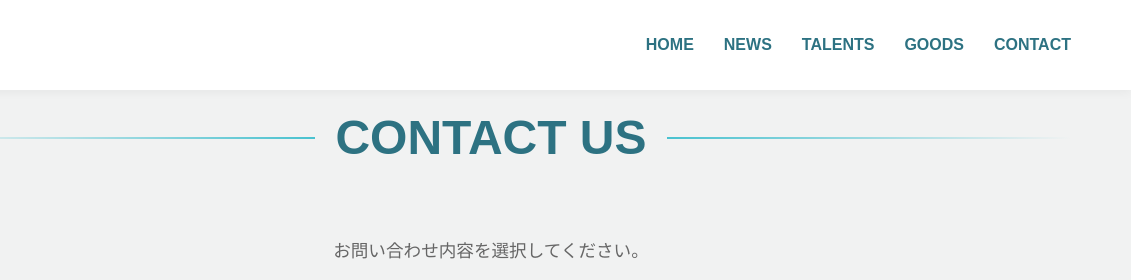
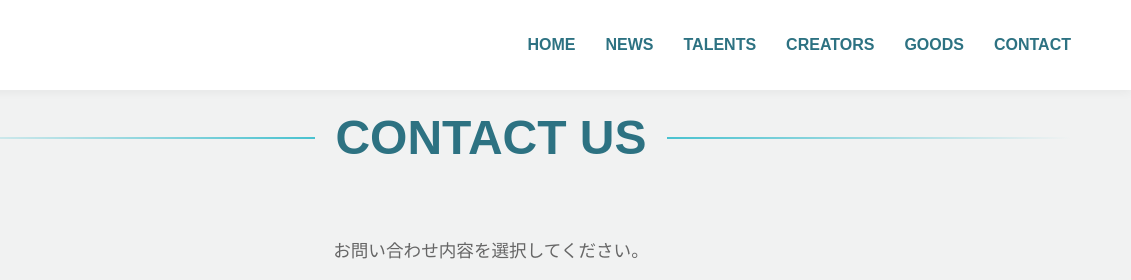
Before and after one commit to Iseebi-info/iseebiHP, a plain HTML site: page contact.html in a window 1280 px wide. Shown: the top 280 px of the page, 149-1280 px from the left. Drawn offline with Linux system fonts and the light colour scheme.

Commit message:
Update contact.html

```diff
--- a/contact.html
+++ b/contact.html
@@ -35,7 +35,12 @@
                     <span class="bar"></span>
                 </button>
                 <ul class="nav-list">
-                    <li><a href="index.html#hero">HOME</a></li> <li><a href="index.html#news">NEWS</a></li> <li><a href="index.html#talents">TALENTS</a></li> <li><a href="index.html#goods">GOODS</a></li> <li><a href="index.html#contact">CONTACT</a></li> </ul>
+                    <li><a href="index.html#hero">HOME</a></li>
+                    <li><a href="index.html#news">NEWS</a></li>
+                    <li><a href="index.html#talents">TALENTS</a></li>
+                    <li><a href="#resident-creators">CREATORS</a></li>
+                    <li><a href="index.html#goods">GOODS</a></li>
+                    <li><a href="index.html#contact">CONTACT</a></li> </ul>
             </nav>
         </div>
     </header>
```
